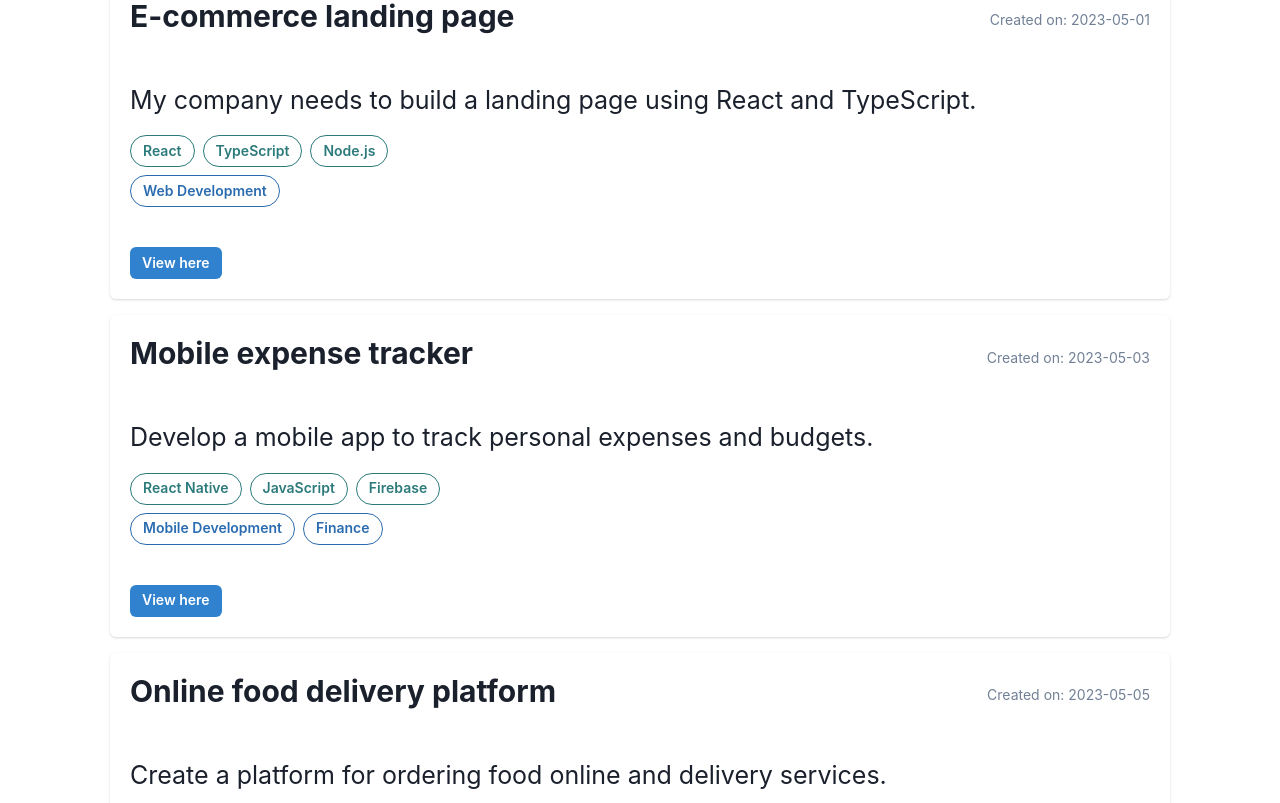
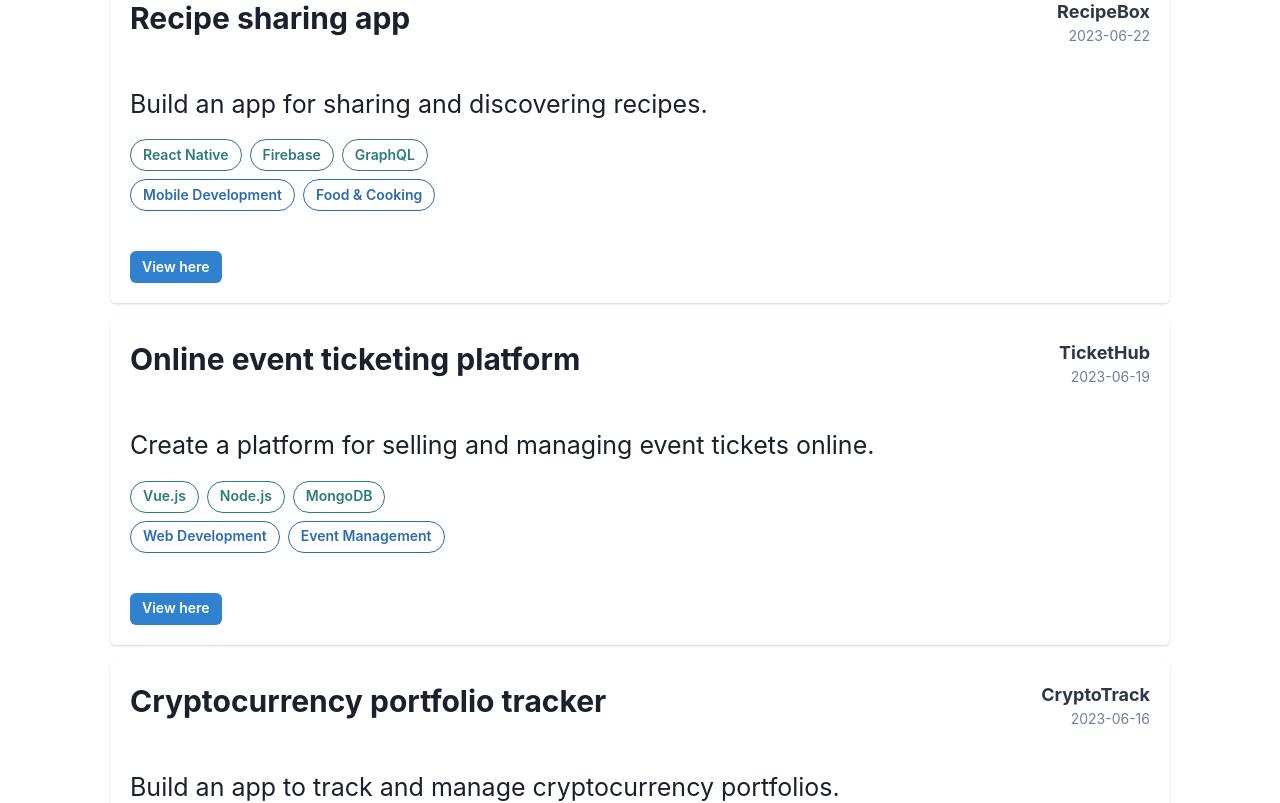
Before and after one commit to chuckchoiboi/crowdcode, a Next.js app: page / in a window 1280 px wide. Shown: the part 420-1223 px from the top of the page. Built offline with nearby package versions, Linux system fonts and the light colour scheme.

Commit message:
add company name to the listings card

```diff
--- a/components/Home/ProjectListing.tsx
+++ b/components/Home/ProjectListing.tsx
@@ -1,12 +1,12 @@
 'use client';
 
 import { SimpleGrid } from '@chakra-ui/react';
-import { getAllProjects } from '../../dummy-data/dummy-data';
+import { getLatestProjectsByNumber } from '../../dummy-data/dummy-data';
 
 import ProjectCard from '../ui/ProjectCard/ProjectCard';
 
 const ProjectListing: React.FC = () => {
-	const projects = getAllProjects();
+	const projects = getLatestProjectsByNumber(5);
 
 	return (
 		<SimpleGrid
--- a/components/ui/ProjectCard/ProjectCard.tsx
+++ b/components/ui/ProjectCard/ProjectCard.tsx
@@ -19,6 +19,7 @@ interface Project {
 	createDate: string;
 	techStacks: string[];
 	productArea: string[];
+	companyName: string;
 }
 
 interface ProjectCardProps {
@@ -37,9 +38,14 @@ const ProjectCard: React.FC<ProjectCardProps> = ({ project }) => {
 					<Heading size="lg" mb={2}>
 						{project.title}
 					</Heading>
-					<Text fontSize="sm" color="gray.500">
-						Created on: {project.createDate}
-					</Text>
+					<Flex direction="column" alignItems="flex-end">
+						<Text fontSize="lg" fontWeight="bold" color="gray.700">
+							{project.companyName}{' '}
+						</Text>
+						<Text fontSize="sm" color="gray.500">
+							{project.createDate}
+						</Text>
+					</Flex>
 				</CardHeader>
 				<CardBody>
 					<Text mt={0} mb={4}>
--- a/dummy-data/dummy-data.js
+++ b/dummy-data/dummy-data.js
@@ -4,6 +4,7 @@ const dummyData = [
 		title: 'E-commerce landing page',
 		description:
 			'My company needs to build a landing page using React and TypeScript.',
+		companyName: 'ABC Company',
 		createDate: '2023-05-01',
 		numOfRequests: 10,
 		techStacks: ['React', 'TypeScript', 'Node.js'],
@@ -14,6 +15,7 @@ const dummyData = [
 		title: 'Mobile expense tracker',
 		description:
 			'Develop a mobile app to track personal expenses and budgets.',
+		companyName: 'XYZ Corporation',
 		createDate: '2023-05-03',
 		numOfRequests: 5,
 		techStacks: ['React Native', 'JavaScript', 'Firebase'],
@@ -24,6 +26,7 @@ const dummyData = [
 		title: 'Online food delivery platform',
 		description:
 			'Create a platform for ordering food online and delivery services.',
+		companyName: '123 Food Services',
 		createDate: '2023-05-05',
 		numOfRequests: 15,
 		techStacks: ['Angular', 'Node.js', 'MongoDB'],
@@ -33,6 +36,7 @@ const dummyData = [
 		id: 'p4',
 		title: 'Weather forecasting app',
 		description: 'Build a weather app to provide accurate forecasts.',
+		companyName: 'WeatherTech',
 		createDate: '2023-05-07',
 		numOfRequests: 12,
 		techStacks: ['React', 'JavaScript', 'OpenWeatherAPI'],
@@ -42,6 +46,7 @@ const dummyData = [
 		id: 'p5',
 		title: 'Blog content management system',
 		description: 'Develop a CMS for managing blog articles and authors.',
+		companyName: 'Blogify',
 		createDate: '2023-05-10',
 		numOfRequests: 8,
 		techStacks: ['Vue.js', 'Node.js', 'MongoDB'],
@@ -51,6 +56,7 @@ const dummyData = [
 		id: 'p6',
 		title: 'Inventory management system',
 		description: 'Create a system for tracking and managing inventory.',
+		companyName: 'Inventrix',
 		createDate: '2023-05-12',
 		numOfRequests: 7,
 		techStacks: ['Java', 'Spring Boot', 'MySQL'],
@@ -60,6 +66,7 @@ const dummyData = [
 		id: 'p7',
 		title: 'Fitness tracking app',
 		description: 'Build an app to track and monitor fitness activities.',
+		companyName: 'FitLife',
 		createDate: '2023-05-15',
 		numOfRequests: 9,
 		techStacks: ['React Native', 'Firebase', 'GraphQL'],
@@ -70,6 +77,7 @@ const dummyData = [
 		title: 'E-learning platform',
 		description:
 			'Develop a platform for online courses and educational content.',
+		companyName: 'LearnEdu',
 		createDate: '2023-05-18',
 		numOfRequests: 11,
 		techStacks: ['Angular', 'Node.js', 'MongoDB'],
@@ -80,6 +88,7 @@ const dummyData = [
 		title: 'Ticketing system',
 		description:
 			'Create a system for managing and tracking customer support tickets.',
+		companyName: 'SupportTicketPro',
 		createDate: '2023-05-20',
 		numOfRequests: 6,
 		techStacks: ['Ruby on Rails', 'PostgreSQL', 'Redis'],
@@ -89,6 +98,7 @@ const dummyData = [
 		id: 'p10',
 		title: 'Music streaming app',
 		description: 'Build an app for streaming and discovering music.',
+		companyName: 'GrooveTunes',
 		createDate: '2023-05-23',
 		numOfRequests: 14,
 		techStacks: ['React Native', 'Node.js', 'MongoDB'],
@@ -98,6 +108,7 @@ const dummyData = [
 		id: 'p11',
 		title: 'Task management tool',
 		description: 'Develop a tool for managing tasks and to-do lists.',
+		companyName: 'TaskMaster',
 		createDate: '2023-05-26',
 		numOfRequests: 8,
 		techStacks: ['Vue.js', 'Firebase', 'PWA'],
@@ -108,6 +119,7 @@ const dummyData = [
 		title: 'Real estate listings website',
 		description:
 			'Create a website for listing and searching real estate properties.',
+		companyName: 'RealEstateCo',
 		createDate: '2023-05-29',
 		numOfRequests: 10,
 		techStacks: ['Angular', 'Node.js', 'Elasticsearch'],
@@ -118,6 +130,7 @@ const dummyData = [
 		title: 'Restaurant reservation system',
 		description:
 			'Build a system for making and managing restaurant reservations.',
+		companyName: 'TableBooking',
 		createDate: '2023-06-01',
 		numOfRequests: 6,
 		techStacks: ['Ruby on Rails', 'PostgreSQL', 'Redis'],
@@ -128,6 +141,7 @@ const dummyData = [
 		title: 'Job search platform',
 		description:
 			'Develop a platform for job seekers and employers to connect.',
+		companyName: 'JobQuest',
 		createDate: '2023-06-04',
 		numOfRequests: 12,
 		techStacks: ['React', 'Node.js', 'MongoDB'],
@@ -138,6 +152,7 @@ const dummyData = [
 		title: 'Social media analytics dashboard',
 		description:
 			'Build a dashboard to analyze social media engagement and metrics.',
+		companyName: 'SocialInsights',
 		createDate: '2023-06-07',
 		numOfRequests: 8,
 		techStacks: ['Vue.js', 'Python', 'Django'],
@@ -148,6 +163,7 @@ const dummyData = [
 		title: 'Online marketplace for handmade crafts',
 		description:
 			'Create a platform for artisans to sell their handmade crafts.',
+		companyName: 'CraftBay',
 		createDate: '2023-06-10',
 		numOfRequests: 10,
 		techStacks: ['React', 'Node.js', 'MongoDB'],
@@ -158,6 +174,7 @@ const dummyData = [
 		title: 'Travel itinerary planner',
 		description:
 			'Develop a tool for planning travel itineraries and bookings.',
+		companyName: 'TravelPlan',
 		createDate: '2023-06-13',
 		numOfRequests: 9,
 		techStacks: ['Angular', 'Java', 'Spring Boot'],
@@ -167,29 +184,33 @@ const dummyData = [
 		id: 'p18',
 		title: 'Cryptocurrency portfolio tracker',
 		description:
-			'Build a tool to track and manage cryptocurrency investments.',
+			'Build an app to track and manage cryptocurrency portfolios.',
+		companyName: 'CryptoTrack',
 		createDate: '2023-06-16',
 		numOfRequests: 7,
-		techStacks: ['React', 'Node.js', 'MongoDB'],
-		productArea: ['Web Development', 'Finance'],
+		techStacks: ['React Native', 'Firebase', 'CoinGeckoAPI'],
+		productArea: ['Mobile Development', 'Cryptocurrency'],
 	},
 	{
 		id: 'p19',
-		title: 'Event management platform',
-		description: 'Create a platform for organizing and managing events.',
+		title: 'Online event ticketing platform',
+		description:
+			'Create a platform for selling and managing event tickets online.',
+		companyName: 'TicketHub',
 		createDate: '2023-06-19',
 		numOfRequests: 11,
-		techStacks: ['React', 'Python', 'Django'],
+		techStacks: ['Vue.js', 'Node.js', 'MongoDB'],
 		productArea: ['Web Development', 'Event Management'],
 	},
 	{
 		id: 'p20',
-		title: 'Fitness class booking app',
-		description: 'Build an app for booking fitness classes and sessions.',
+		title: 'Recipe sharing app',
+		description: 'Build an app for sharing and discovering recipes.',
+		companyName: 'RecipeBox',
 		createDate: '2023-06-22',
-		numOfRequests: 8,
+		numOfRequests: 13,
 		techStacks: ['React Native', 'Firebase', 'GraphQL'],
-		productArea: ['Mobile Development', 'Health & Fitness'],
+		productArea: ['Mobile Development', 'Food & Cooking'],
 	},
 ];
 
```
